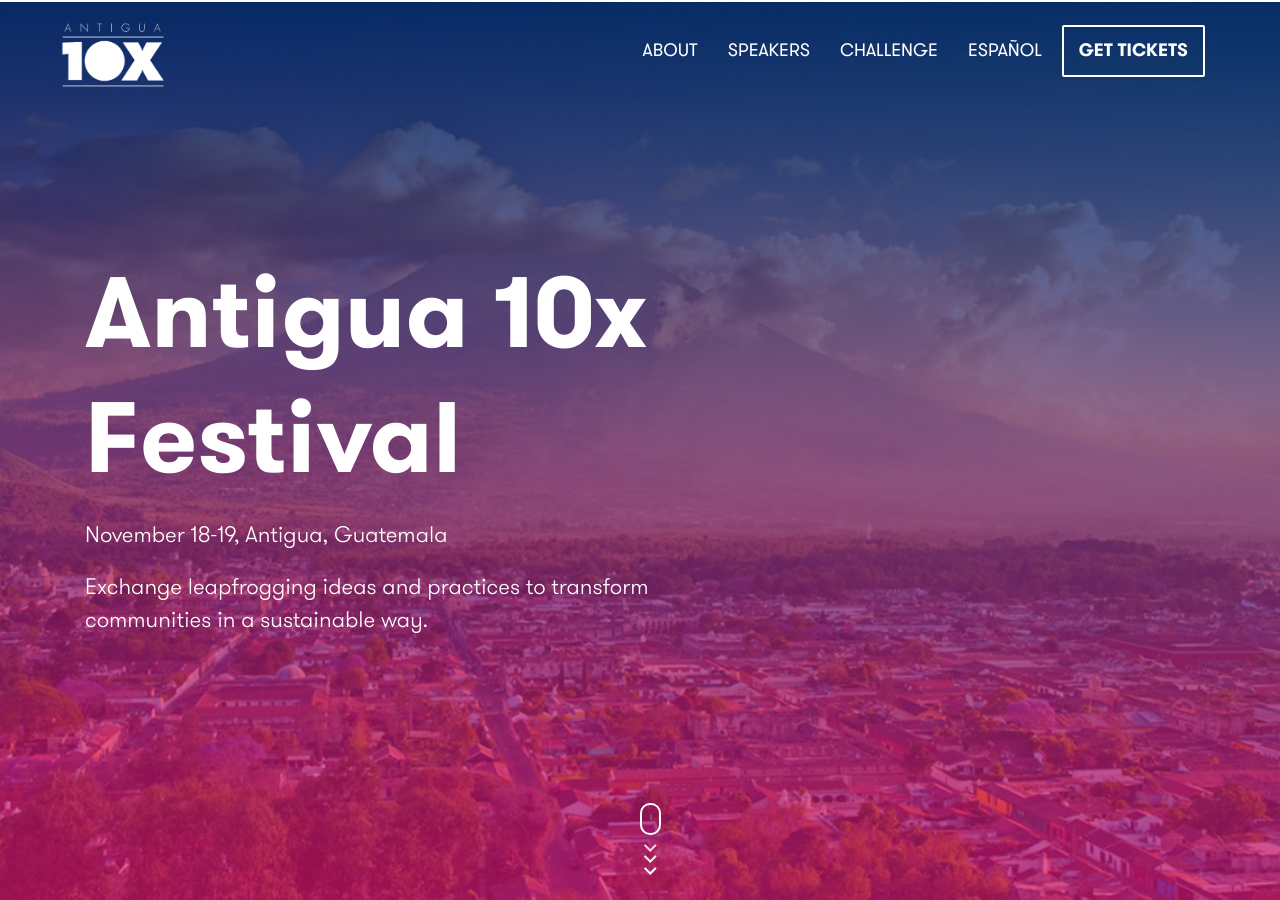
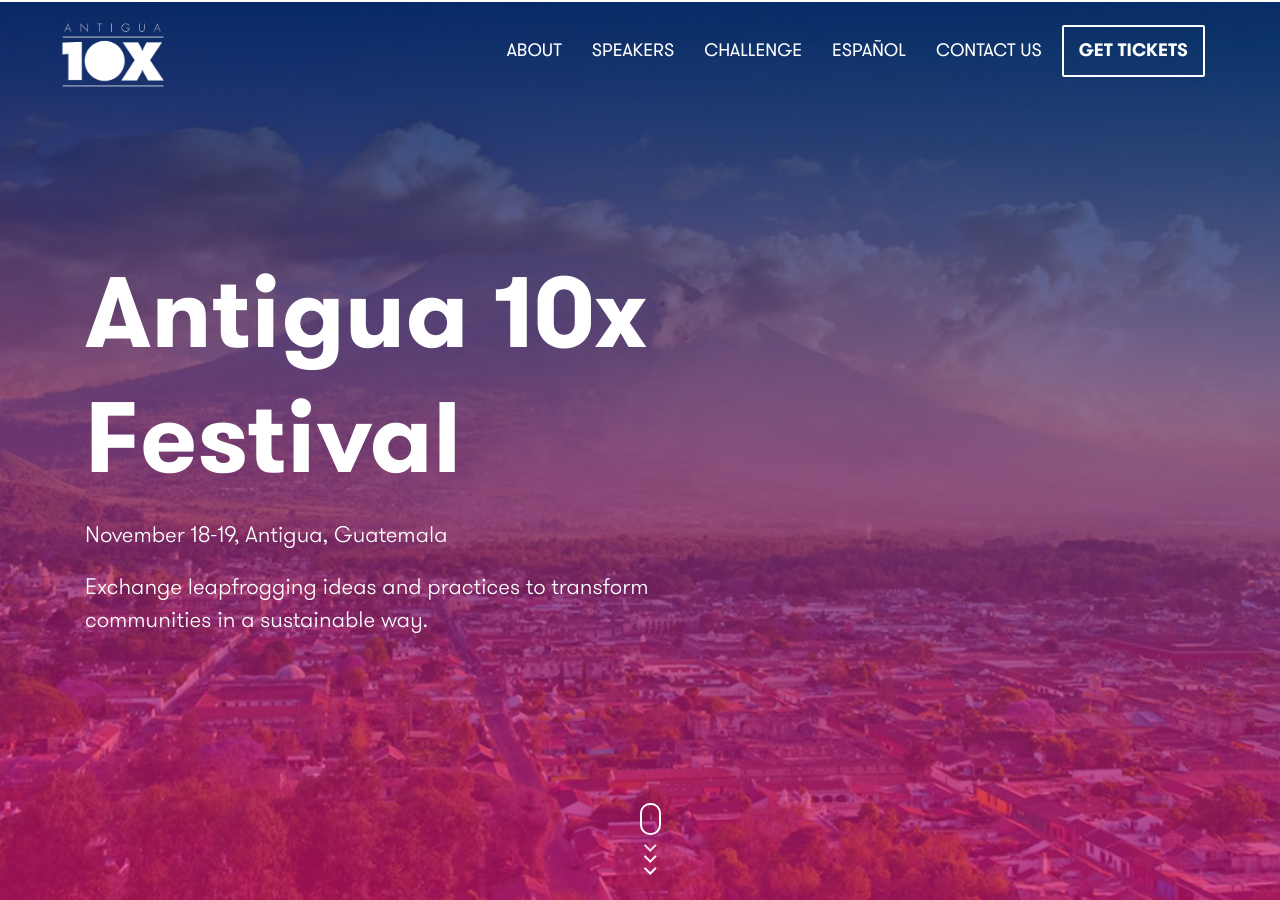
Before and after one commit to isabelgm/antigua10x, a Jekyll site: the page built from index.html, in a window 1280 px wide and 900 px high. Built offline with Jekyll 4.4.1, drawn with Linux system fonts in a browser that asks for light colours; nearby versions of some CDN libraries; some web fonts are replaced.

Commit message:
Add Contact Us in navbar

```diff
--- a/_includes/navbar.html
+++ b/_includes/navbar.html
@@ -20,6 +20,7 @@
         <li><a data-scroll href="#speakers">Speakers</a></li>
         <li><a href="http://challenge.antigua10x.com/">Challenge</a></li>
         <li><a href="espanol.html">Español</a></li>
+        <li><a href="mailto:info@antigua10x.com">Contact Us</a></li>
         <li><a href="https://www.eventbrite.com/e/antigua-10x-festival-tickets-26404332068"
                class="button button-transparent" target="_blank">
                 Get Tickets
```
